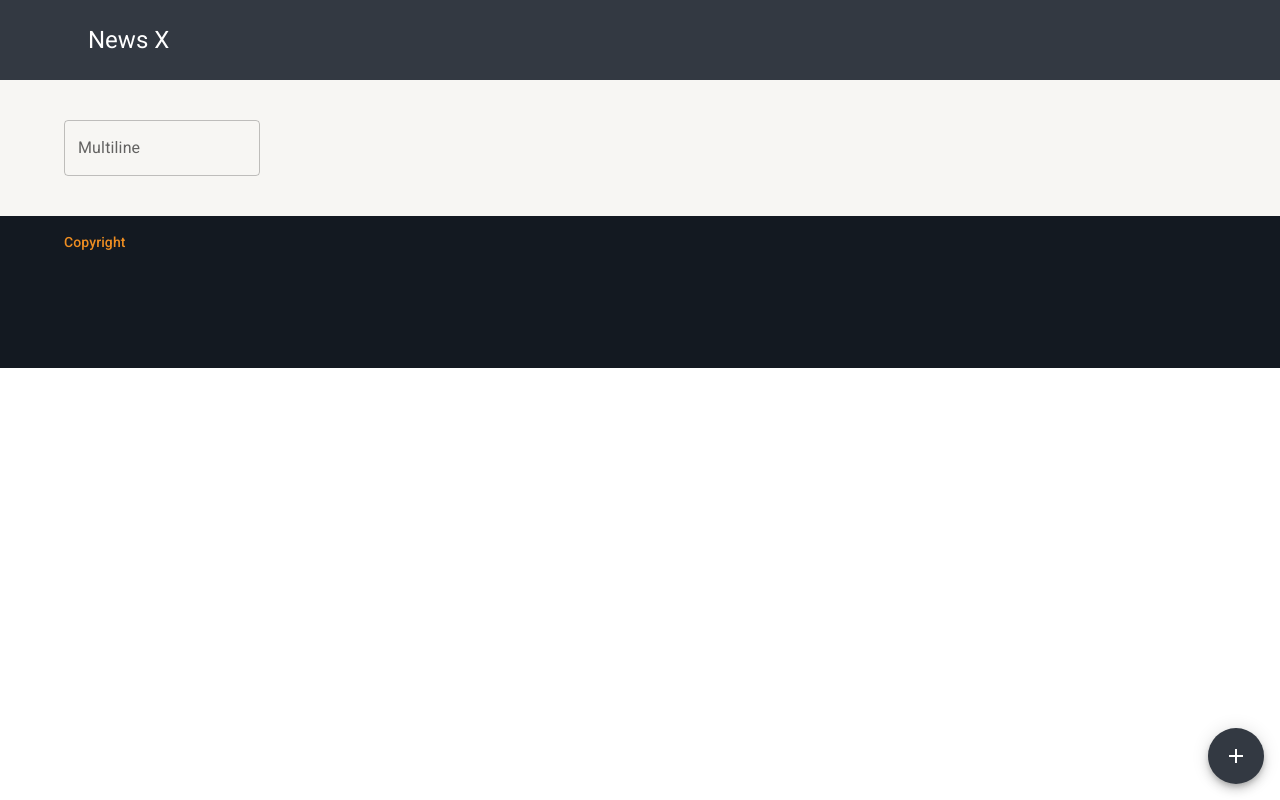
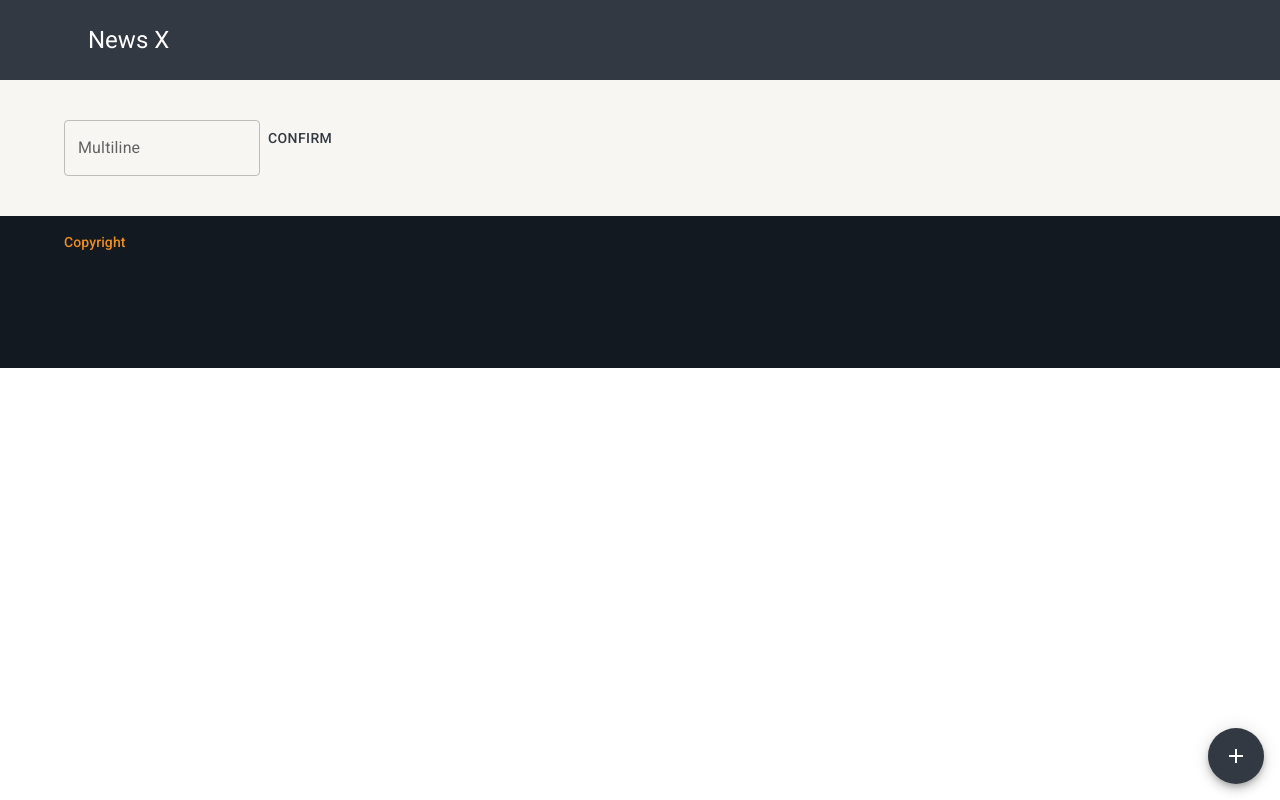
Before and after one commit to pedroalima/newsx, a React (Vite) app in the folder newsx/: page /create-news in a window 1280 px wide. Built offline with nearby package versions, Linux system fonts and the light colour scheme; no server answers.

Commit message:
feat: add button on form

```diff
--- a/newsx/package.json
+++ b/newsx/package.json
@@ -17,7 +17,8 @@
     "axios": "^1.5.1",
     "react": "^18.2.0",
     "react-dom": "^18.2.0",
-    "react-router-dom": "^6.17.0"
+    "react-router-dom": "^6.17.0",
+    "styled-components": "^6.1.0"
   },
   "devDependencies": {
     "@types/react": "^18.2.15",
--- a/newsx/src/shared/components/create-news/index.tsx
+++ b/newsx/src/shared/components/create-news/index.tsx
@@ -3,12 +3,15 @@ import * as M from "@mui/material";
 export const CreateNews = () => {
 	return (
 		<M.Box>
+			<form action="" method="post">
 				<M.TextField
 					id="outlined-multiline-flexible"
 					label="Multiline"
 					multiline
 					maxRows={4}
 				/>
+				<M.Button>Confirm</M.Button>
+			</form>
 		</M.Box>
 	);
 };
```
Also changed, not shown: 1 other file (tests, documents, lock files or other folders). Lines whose indentation alone changed are shown as unchanged.
